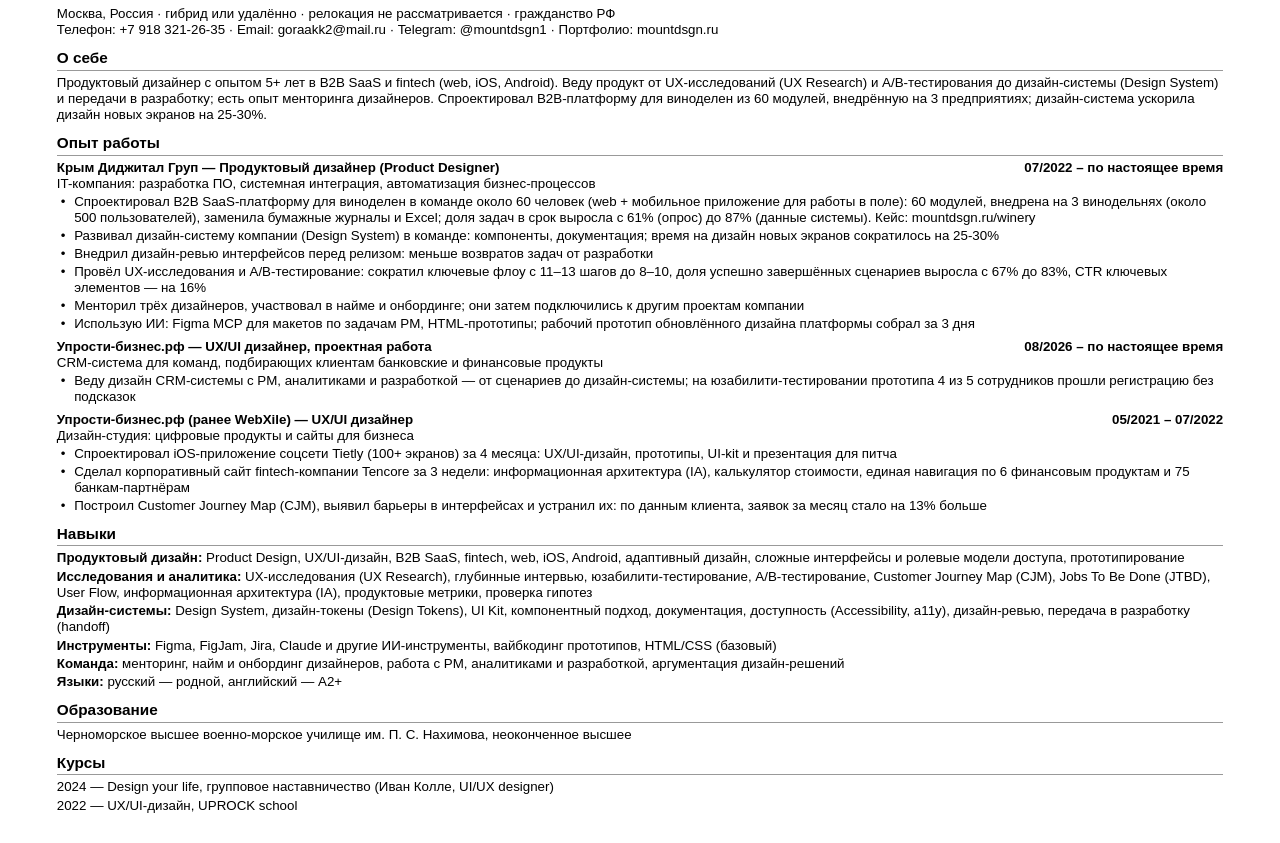
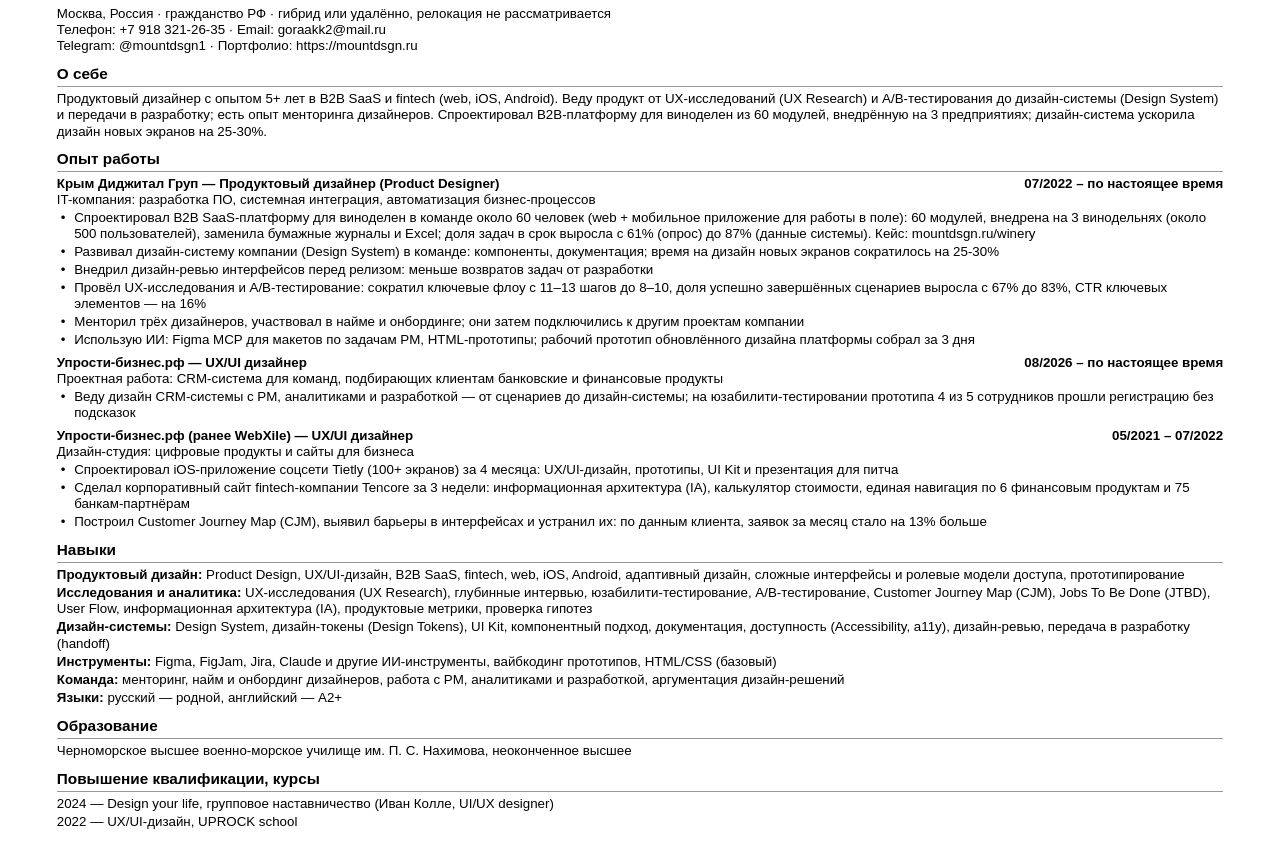
Before and after one commit to MountDSGN-bit/mountdsgn, a plain HTML site: page src/cv/cv.html in a window 1280 px wide. Shown: the part 81-924 px from the top of the page. Drawn offline with Linux system fonts and the light colour scheme.

Commit message:
Resume: ATS-friendly contacts, CRM title, courses heading, PDF title
Co-Authored-By: Claude Sonnet 5.5 <noreply@anthropic.com>
Claude-Session: https://claude.ai/code/session_01MaCRRPJWtG8tY22VDMqRVs

```diff
--- a/src/cv/cv.html
+++ b/src/cv/cv.html
@@ -1,4 +1,4 @@
-<!doctype html><html lang="ru"><head><meta charset="utf-8"><style>
+<!doctype html><html lang="ru"><head><meta charset="utf-8"><title>Гора Алексей — Product Designer</title><style>
 @page{size:A4;margin:0}
 *{box-sizing:border-box;margin:0;padding:0}
 body{font:400 10pt/1.22 "Liberation Sans",Arial,sans-serif;color:#000;padding:28pt 42.6pt 10pt}
@@ -15,8 +15,9 @@ p+p{margin-top:1.5pt}
 </style></head><body>
 <h1>Гора Алексей</h1>
 <div class="sub">Product Designer (продуктовый дизайнер)</div>
-<div class="c">Москва, Россия · гибрид или удалённо · релокация не рассматривается · гражданство РФ</div>
-<div>Телефон: +7 918 321-26-35 · Email: goraakk2@mail.ru · Telegram: @mountdsgn1 · Портфолио: mountdsgn.ru</div>
+<div class="c">Москва, Россия · гражданство РФ · гибрид или удалённо, релокация не рассматривается</div>
+<div>Телефон: +7 918 321-26-35 · Email: goraakk2@mail.ru</div>
+<div>Telegram: @mountdsgn1 · Портфолио: https://mountdsgn.ru</div>
 
 <h2>О себе</h2>
 <p>Продуктовый дизайнер с опытом 5+ лет в B2B SaaS и fintech (web, iOS, Android). Веду продукт от UX-исследований (UX Research) и A/B-тестирования до дизайн-системы (Design System) и передачи в разработку; есть опыт менторинга дизайнеров. Спроектировал B2B-платформу для виноделен из 60 модулей, внедрённую на 3 предприятиях; дизайн-система ускорила дизайн новых экранов на 25-30%.</p>
@@ -32,15 +33,15 @@ p+p{margin-top:1.5pt}
 <li>Менторил трёх дизайнеров, участвовал в найме и онбординге; они затем подключились к другим проектам компании</li>
 <li>Использую ИИ: Figma MCP для макетов по задачам PM, HTML-прототипы; рабочий прототип обновлённого дизайна платформы собрал за 3 дня</li>
 </ul>
-<div class="jh"><span>Упрости-бизнес.рф — UX/UI дизайнер, проектная работа</span><span>08/2026 – по настоящее время</span></div>
-<div>CRM-система для команд, подбирающих клиентам банковские и финансовые продукты</div>
+<div class="jh"><span>Упрости-бизнес.рф — UX/UI дизайнер</span><span>08/2026 – по настоящее время</span></div>
+<div>Проектная работа: CRM-система для команд, подбирающих клиентам банковские и финансовые продукты</div>
 <ul>
 <li>Веду дизайн CRM-системы с PM, аналитиками и разработкой — от сценариев до дизайн-системы; на юзабилити-тестировании прототипа 4 из 5 сотрудников прошли регистрацию без подсказок</li>
 </ul>
 <div class="jh"><span>Упрости-бизнес.рф (ранее WebXile) — UX/UI дизайнер</span><span>05/2021 – 07/2022</span></div>
 <div>Дизайн-студия: цифровые продукты и сайты для бизнеса</div>
 <ul>
-<li>Спроектировал iOS-приложение соцсети Tietly (100+ экранов) за 4 месяца: UX/UI-дизайн, прототипы, UI-kit и презентация для питча</li>
+<li>Спроектировал iOS-приложение соцсети Tietly (100+ экранов) за 4 месяца: UX/UI-дизайн, прототипы, UI Kit и презентация для питча</li>
 <li>Сделал корпоративный сайт fintech-компании Tencore за 3 недели: информационная архитектура (IA), калькулятор стоимости, единая навигация по 6 финансовым продуктам и 75 банкам-партнёрам</li>
 <li>Построил Customer Journey Map (CJM), выявил барьеры в интерфейсах и устранил их: по данным клиента, заявок за месяц стало на 13% больше</li>
 </ul>
@@ -58,7 +59,7 @@ p+p{margin-top:1.5pt}
 <h2>Образование</h2>
 <p>Черноморское высшее военно-морское училище им. П. С. Нахимова, неоконченное высшее</p>
 
-<h2>Курсы</h2>
+<h2>Повышение квалификации, курсы</h2>
 <p>2024 — Design your life, групповое наставничество (Иван Колле, UI/UX designer)</p>
 <p>2022 — UX/UI-дизайн, UPROCK school</p>
 </body></html>
```
Also changed, not shown: index.html (+2 -2 lines), 3 other files.
